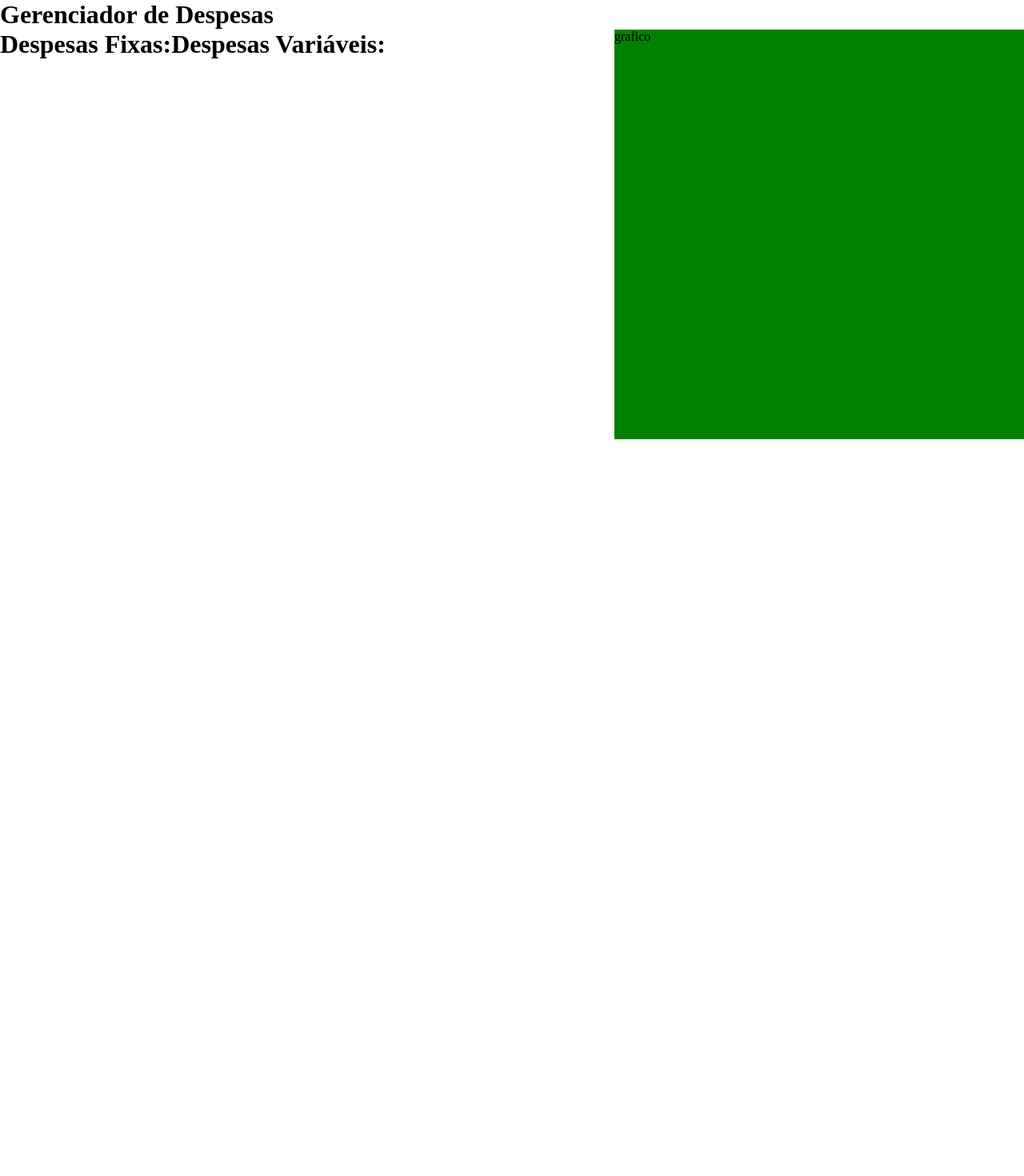
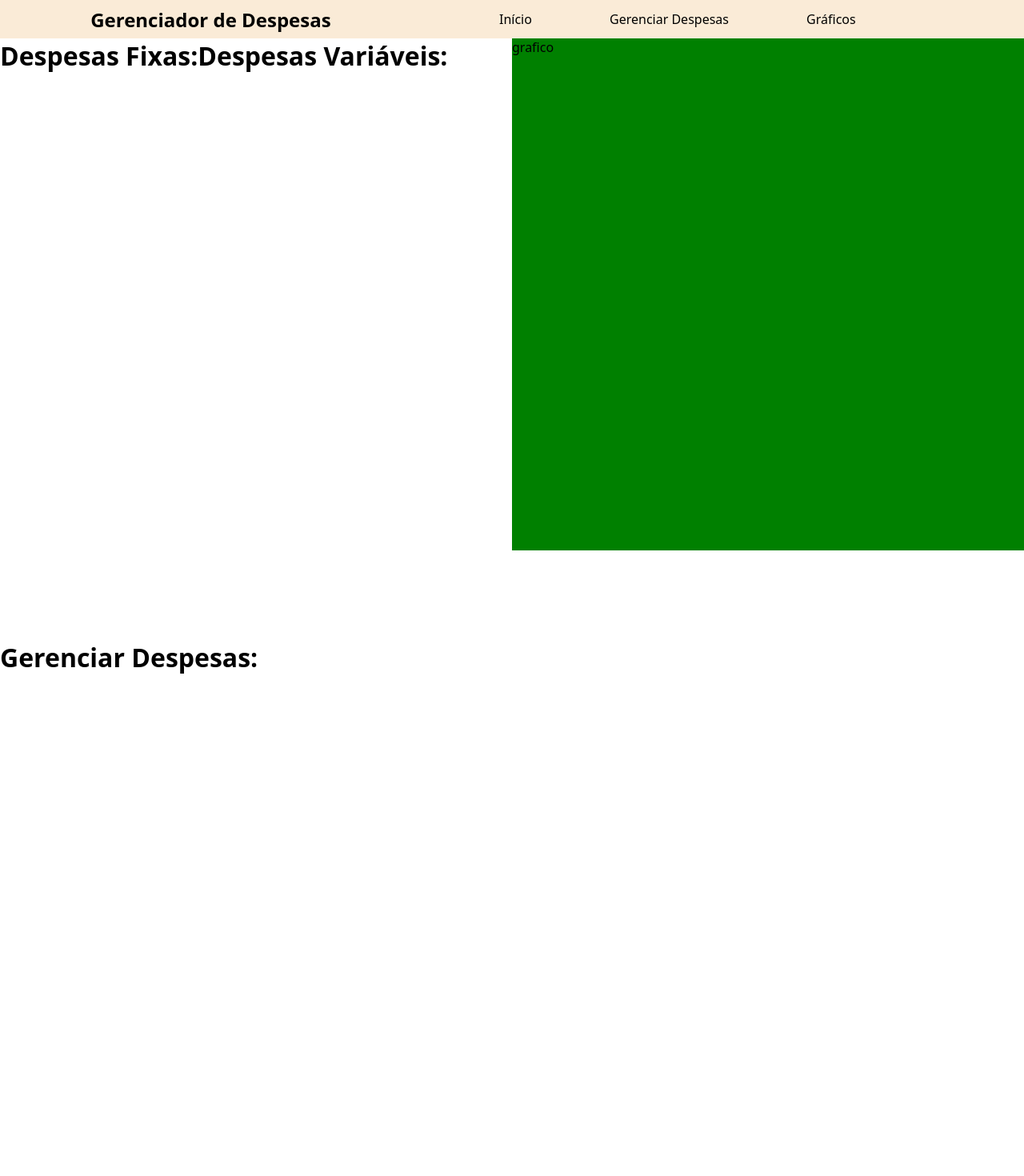
Before and after one commit to gustavonaida/Trabalho-DW2, a React (Vite) app: page / in a window 1280 px wide. Shown: the top 1470 px of the page at 80% size. Before the commit the page ends 837 px from the top, so only its background shows below. Built offline with nearby package versions, Linux system fonts and the light colour scheme.

Commit message:
Organização de arquivos

```diff
--- a/src/App.css
+++ b/src/App.css
@@ -2,4 +2,7 @@
   margin: 0;
   padding: 0;
   box-sizing: border-box;
+  font-family: system-ui, -apple-system, BlinkMacSystemFont, "Segoe UI", Roboto,
+    Oxygen, Ubuntu, Cantarell, "Open Sans", "Helvetica Neue", sans-serif;
+  scroll-behavior: smooth;
 }
--- a/src/App.jsx
+++ b/src/App.jsx
@@ -1,11 +1,16 @@
-import Home from "./pages/Home/Home";
+import Nav from "./pages/Nav";
+import Home from "./pages/Home";
+import Gerenciador from "./pages/Gerenciador";
 import "./App.css";
+import Graficos from "./pages/Graficos";
 
 function App() {
   return (
     <>
-      <h1>Gerenciador de Despesas</h1>
+      <Nav />
       <Home />
+      <Gerenciador />
+      <Graficos />
     </>
   );
 }
--- /dev/null
+++ b/src/css/Gerenciador.css
@@ -0,0 +1,8 @@
+#gerenciador-page {
+  width: 100vw;
+  height: calc(100vh - 3rem);
+  padding-top: 3rem;
+  display: flex;
+  flex-direction: row;
+  justify-content: space-between;
+}
--- /dev/null
+++ b/src/css/Graficos.css
@@ -0,0 +1,8 @@
+#graficos-page {
+  width: 100%;
+  height: 99vh;
+  padding-top: 3rem;
+  display: flex;
+  flex-direction: row;
+  justify-content: space-between;
+}
--- a/src/pages/Home/Home.css
+++ b/src/css/Home.css
@@ -1,6 +1,7 @@
-.home-page {
-  width: 100vw;
-  height: 100vh;
+#home-page {
+  width: 100%;
+  height: calc(100vh - 3rem);
+  padding-top: 3rem;
   display: flex;
   flex-direction: row;
   justify-content: space-between;
@@ -8,12 +9,12 @@
 
 .colunas {
   display: flex;
-  height: 100vh;
-  padding: ;
+  max-height: 100%;
+  padding: 0;
 }
 
 .grafico {
-  height: 40vw;
-  width: 40vw;
+  height: 40rem;
+  width: 40rem;
   background-color: green;
 }
--- /dev/null
+++ b/src/css/Nav.css
@@ -0,0 +1,22 @@
+nav {
+  height: 3rem;
+  width: 100vw;
+  display: flex;
+  justify-content: space-evenly;
+  align-items: center;
+  background-color: antiquewhite;
+  position: fixed;
+  top: 0;
+}
+
+a {
+  text-decoration: none;
+  color: black;
+}
+
+.pages {
+  width: 50%;
+  display: flex;
+  align-items: center;
+  justify-content: space-evenly;
+}
--- /dev/null
+++ b/src/pages/Gerenciador.jsx
@@ -0,0 +1,9 @@
+import "../css/Gerenciador.css";
+
+export default function Gerenciador() {
+  return (
+    <div id="gerenciador-page">
+      <h1>Gerenciar Despesas:</h1>
+    </div>
+  );
+}
--- /dev/null
+++ b/src/pages/Graficos.jsx
@@ -0,0 +1,9 @@
+import "../css/Graficos.css";
+
+export default function Graficos() {
+  return (
+    <div id="graficos-page">
+      <h1>Gráficos para Comparação:</h1>
+    </div>
+  );
+}
--- a/src/pages/Home/Home.jsx
+++ b/src/pages/Home.jsx
@@ -1,8 +1,8 @@
-import "./Home.css";
+import "../css/Home.css";
 
 function Home() {
   return (
-    <div className="home-page">
+    <div id="home-page">
       <div className="colunas">
         <h1>Despesas Fixas:</h1>
         <div className="coluna-despesas-fixas"></div>
--- /dev/null
+++ b/src/pages/Nav.jsx
@@ -0,0 +1,14 @@
+import "../css/Nav.css";
+
+export default function Nav() {
+  return (
+    <nav>
+      <h1>Gerenciador de Despesas</h1>
+      <div className="pages">
+        <a href="#home-page">Início</a>
+        <a href="#gerenciador-page">Gerenciar Despesas</a>
+        <a href="#graficos-page">Gráficos</a>
+      </div>
+    </nav>
+  );
+}
```
Also changed, not shown: src/components/Grafico.jsx (added), src/pages/Graficos/Graficos.jsx (deleted).
